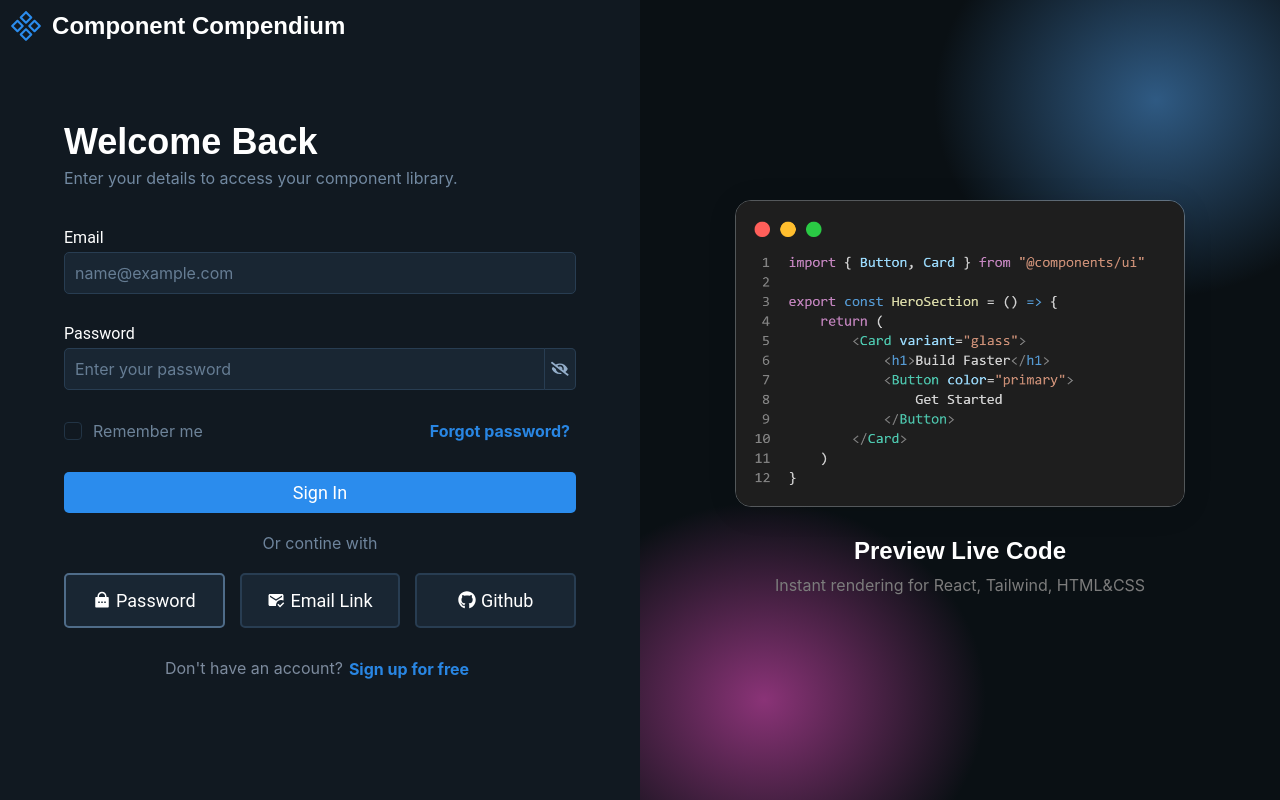
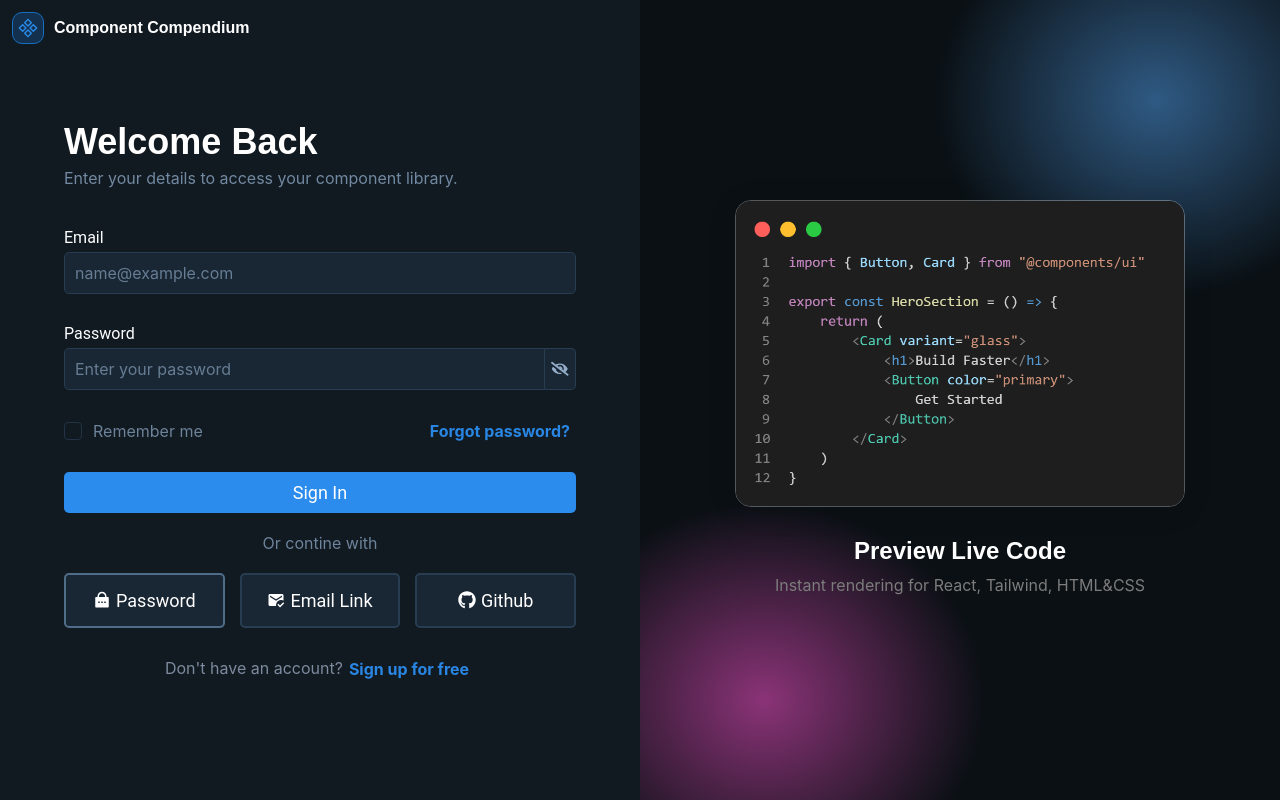
Before and after one commit to CodedBeats/Component_Compendium, a React (Vite) app: page /sign-in in a window 1280 px wide. Built offline with nearby package versions, Linux system fonts and the light colour scheme; no server answers.

Commit message:
style: better website title

```diff
--- a/src/components/titles/WebsiteTitle.jsx
+++ b/src/components/titles/WebsiteTitle.jsx
@@ -6,7 +6,9 @@ import { RxComponent1 } from "react-icons/rx";
 export const WebsiteTitle = () => {
     return (
         <div className={styles.container}>
-            <RxComponent1 className={styles.websiteIcon} />
+            <div className={styles.iconContainer}>
+                <RxComponent1 className={styles.websiteIcon} />
+            </div>
             <h1 className={styles.websiteTitle}>Component Compendium</h1>
         </div>
     );
--- a/src/components/titles/css/WebsiteTitle.module.css
+++ b/src/components/titles/css/WebsiteTitle.module.css
@@ -1,16 +1,28 @@
 .container {
     width: 100%;
-    padding: 3%;
+    padding: 5%;
     display: flex;
     align-items: center;
     gap: 10px;
 }
+.iconContainer {
+    display: flex;
+    justify-content: center;
+    align-items: center;
+    background-color: #13314f;
+    border: 1px solid #1b6dbe;
+    border-radius: 10px;
+    padding: 5px;
+}
 .websiteIcon {
     color: #2b8ced;
-    font-size: 2em;
+    font-size: var(--font-base);
+    font-family: var(--font-heading);
+    width: 20px;
+    height: 20px;
 }
 .websiteTitle {
     color: white;
-    font-size: var(--font-2xl);
+    font-size: var(--font-base);
     font-family: var(--font-heading);
 }
```
